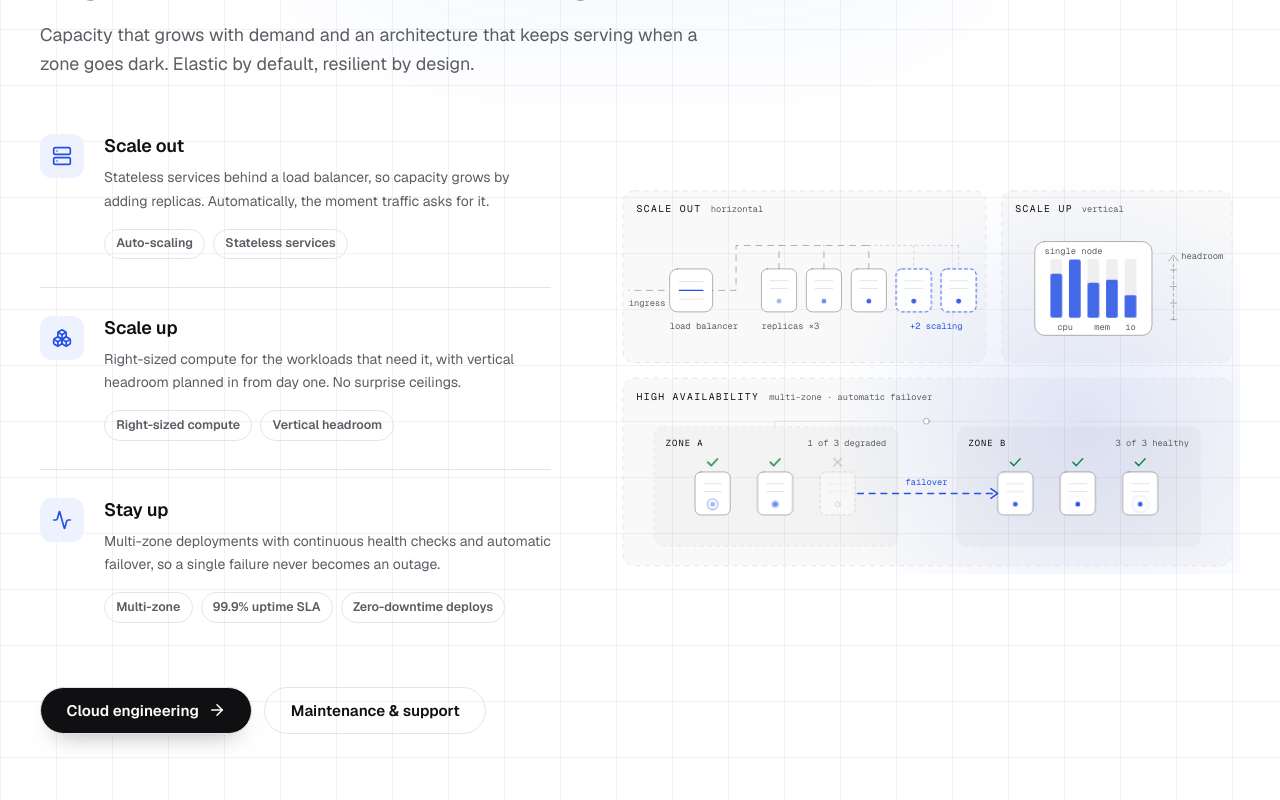
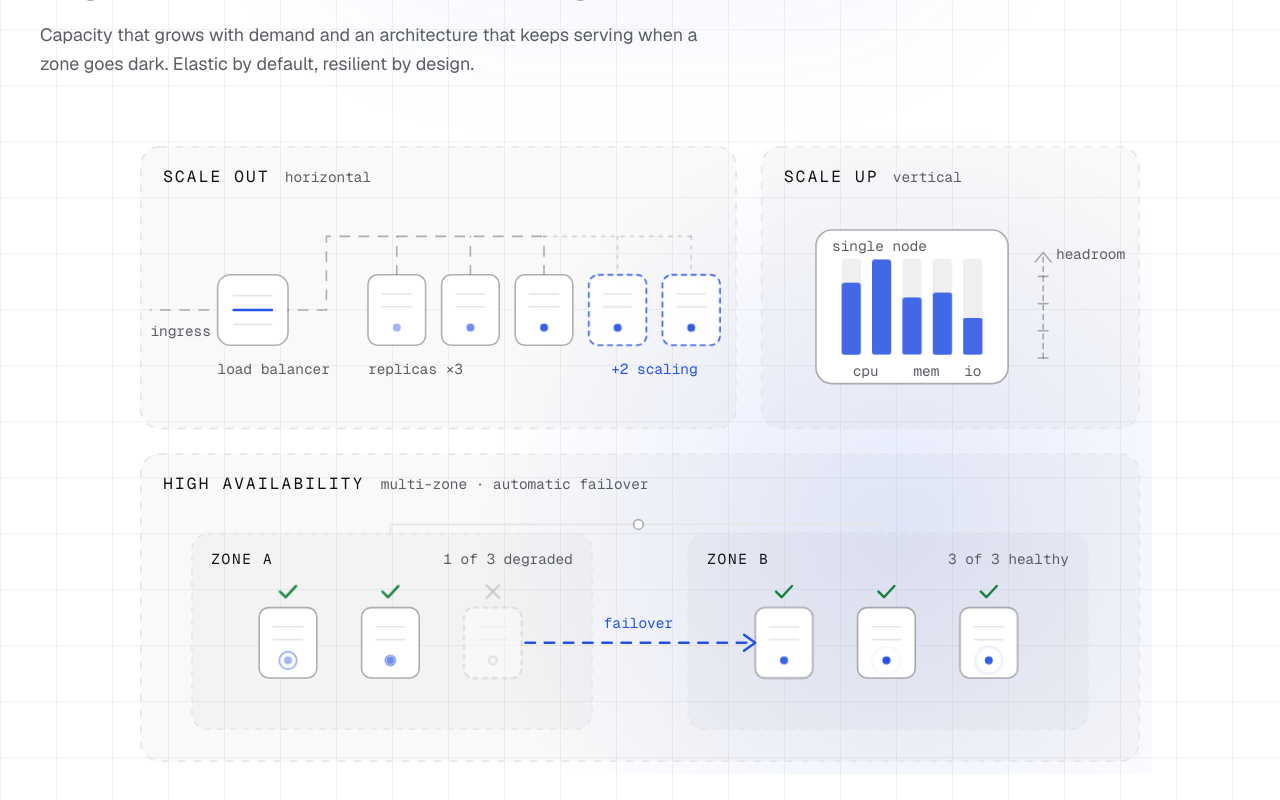
Before and after one commit to Gopinath-09/site-samples, a Next.js app: page / in a window 1280 px wide. Shown: the part 3880-4680 px from the top of the page. Built offline with nearby package versions, Linux system fonts and the light colour scheme.

Commit message:
updated ui animated scroll

```diff
--- a/src/components/sections/DeliveryJourney.tsx
+++ b/src/components/sections/DeliveryJourney.tsx
@@ -20,11 +20,9 @@ import { cn } from "@/lib/utils";
 import { motion as motionTokens } from "@/lib/tokens";
 import {
   JourneyPath,
-  JourneyRail,
   STAGE_PROGRESS,
   type JourneyLabels,
   type Methodology,
-  type RailDecoration,
 } from "@/components/illustrations/JourneyPath";
 
 /* ==========================================================================
@@ -272,54 +270,6 @@ function StageCard({
   );
 }
 
-/** One stacked row on mobile — drives its own rail from its own scroll. */
-function MobileStage({
-  stage,
-  index,
-  mode,
-  reduced,
-}: {
-  stage: Stage;
-  index: number;
-  mode: Methodology;
-  reduced: boolean;
-}) {
-  const ref = useRef<HTMLLIElement>(null);
-  const { scrollYProgress } = useScroll({ target: ref, offset: ["start 70%", "end 70%"] });
-  const complete = useMotionValue(1);
-  const [passed, setPassed] = useState(false);
-  useMotionValueEvent(scrollYProgress, "change", (v) => setPassed(v > 0.02));
-
-  const last = index === stages.length - 1;
-  const lit = reduced || passed;
-  const decoration: RailDecoration = last
-    ? "loop"
-    : mode === "waterfall"
-      ? "gate"
-      : index === 2
-        ? "sprints"
-        : "none";
-
-  return (
-    <li ref={ref} className="grid grid-cols-[2.75rem_minmax(0,1fr)] gap-x-4">
-      <JourneyRail progress={reduced ? complete : scrollYProgress} lit={lit} decoration={decoration} />
-      <motion.div
-        className={cn(!last && "pb-8")}
-        initial={false}
-        animate={{ opacity: lit ? 1 : 0.55 }}
-        transition={{ duration: 0.5, ease }}
-      >
-        <StageCard
-          stage={stage}
-          index={index}
-          mode={mode}
-          gate={mode === "waterfall" && !last ? gates[index] : undefined}
-        />
-      </motion.div>
-    </li>
-  );
-}
-
 /* ---------- Section ---------- */
 
 export default function DeliveryJourney() {
@@ -347,12 +297,13 @@ export default function DeliveryJourney() {
         ref={wrapRef}
         className="grid gap-y-14 lg:grid-cols-[minmax(0,5fr)_minmax(0,6fr)] lg:gap-x-16"
       >
-        {/* ---- Left: sticky narrative ---- */}
-        <div className="lg:sticky lg:top-28 lg:self-start">
+        {/* ---- Left: sticky narrative. Desktop only — on mobile this section
+             is the drawn route on its own. ---- */}
+        <div className="hidden lg:sticky lg:top-28 lg:block lg:self-start">
           <SectionHeading
             eyebrow="How we deliver"
-            title="From first conversation to a platform that keeps improving."
-            description="A disciplined path from discovery to launch — and a team that stays on afterwards, because the software that matters is the software that keeps getting better."
+            title="First talk to lifetime"
+            description="We don't just build and launch your software, We stay to make it continuously better."
           />
 
           <Reveal delay={0.1} className="mt-8">
@@ -376,8 +327,8 @@ export default function DeliveryJourney() {
             </div>
           </Reveal>
 
-          {/* Active stage — desktop only; on mobile the cards sit on the rail */}
-          <div className="mt-8 hidden lg:block">
+          {/* Active stage detail + stepper */}
+          <div className="mt-6">
             <div className="grid">
               {stages.map((s, i) => {
                 const on = i === active;
@@ -397,7 +348,7 @@ export default function DeliveryJourney() {
               })}
             </div>
 
-            <ol className="mt-5 flex gap-2" aria-label="Delivery stages">
+            <ol className="mt-0 flex gap-2" aria-label="Delivery stages">
               {stages.map((s, i) => {
                 const on = i === active;
                 return (
@@ -430,8 +381,9 @@ export default function DeliveryJourney() {
           </div>
         </div>
 
-        {/* ---- Right: the route (desktop) ---- */}
-        <div className="hidden lg:block">
+        {/* ---- The drawn route: the whole section on mobile, the right-hand
+             column on desktop. ---- */}
+        <div>
           <JourneyPath
             mode={mode}
             progress={progress}
@@ -440,13 +392,6 @@ export default function DeliveryJourney() {
             labels={journeyLabels}
           />
         </div>
-
-        {/* ---- Stacked stages with a rail (mobile) ---- */}
-        <ol className="lg:hidden" aria-label="Delivery stages">
-          {stages.map((s, i) => (
-            <MobileStage key={s.id} stage={s} index={i} mode={mode} reduced={reduced} />
-          ))}
-        </ol>
       </div>
 
       <Reveal className="mt-16 flex flex-wrap items-center gap-3 lg:mt-20">
--- a/src/components/sections/ScaleAndReliability.tsx
+++ b/src/components/sections/ScaleAndReliability.tsx
@@ -1,11 +1,13 @@
 import type { LucideIcon } from "lucide-react";
 import Section from "@/components/ui/Section";
 import SectionHeading from "@/components/ui/SectionHeading";
+import Card from "@/components/ui/Card";
 import IconChip from "@/components/ui/IconChip";
 import Button from "@/components/ui/Button";
 import Reveal, { RevealGroup, RevealItem } from "@/components/ui/Reveal";
 import { Activity, ArrowRight, Boxes, Server } from "@/components/ui/icons";
 import ScaleIllustration from "@/components/illustrations/ScaleIllustration";
+import { cn } from "@/lib/utils";
 
 interface Feature {
   icon: LucideIcon;
@@ -51,9 +53,20 @@ const ctas = {
 } as const;
 
 /**
- * Three scaling principles paired with the composed ScaleIllustration. The
- * illustration comes first on mobile (it sets the scene) and moves to the
- * right column from `lg` up.
+ * Shallow inward arc for the three cards: the middle one sits proud while the
+ * outer two settle lower and lean toward the centre. Transforms only apply
+ * from `md` up — below that the cards stack and any offset would just look
+ * like a misalignment.
+ */
+const arc = [
+  "md:translate-y-2 md:translate-x-3",
+  "md:-translate-y-6",
+  "md:translate-y-2 md:-translate-x-3",
+];
+
+/**
+ * The diagram leads: full width across the top, with the three principles
+ * beneath it as cards.
  */
 export default function ScaleAndReliability() {
   return (
@@ -64,25 +77,24 @@ export default function ScaleAndReliability() {
         description={heading.description}
       />
 
-      <div className="mt-14 grid gap-12 lg:grid-cols-[minmax(0,0.9fr)_minmax(0,1.1fr)] lg:items-center lg:gap-16">
-        <Reveal direction="left" className="lg:order-last">
-          <ScaleIllustration className="mx-auto max-w-2xl" />
+      <Reveal className="mt-12 lg:mt-14">
+        <ScaleIllustration className="mx-auto w-full max-w-5xl" />
       </Reveal>
 
-        <RevealGroup className="flex flex-col">
-          {features.map((feature) => {
+      <RevealGroup className="mt-14 grid gap-6 md:grid-cols-3 lg:mt-16">
+        {features.map((feature, i) => {
           const FeatureIcon = feature.icon;
           return (
             <RevealItem
               key={feature.title}
-                className="flex gap-5 border-t border-line py-7 first:border-t-0 first:pt-0 last:pb-0"
+              className={cn("h-full transition-transform duration-500", arc[i])}
             >
+              <Card interactive className="flex h-full flex-col">
                 <IconChip tone="brand">
                   <FeatureIcon width={20} height={20} />
                 </IconChip>
-                <div className="min-w-0">
-                  <h3 className="heading-sm text-fg">{feature.title}</h3>
-                  <p className="body-sm mt-2 max-w-md">{feature.description}</p>
+                <h3 className="heading-sm mt-5 text-fg">{feature.title}</h3>
+                <p className="body-sm mt-2 flex-1">{feature.description}</p>
                 <ul className="mt-4 flex flex-wrap gap-2">
                   {feature.tags.map((tag) => (
                     <li key={tag} className="pill">
@@ -90,12 +102,11 @@ export default function ScaleAndReliability() {
                     </li>
                   ))}
                 </ul>
-                </div>
+              </Card>
             </RevealItem>
           );
         })}
       </RevealGroup>
-      </div>
 
       <Reveal className="mt-14 flex flex-wrap gap-3 lg:mt-16">
         <Button href={ctas.primary.href}>
```
Lines whose indentation alone changed are shown as unchanged.
